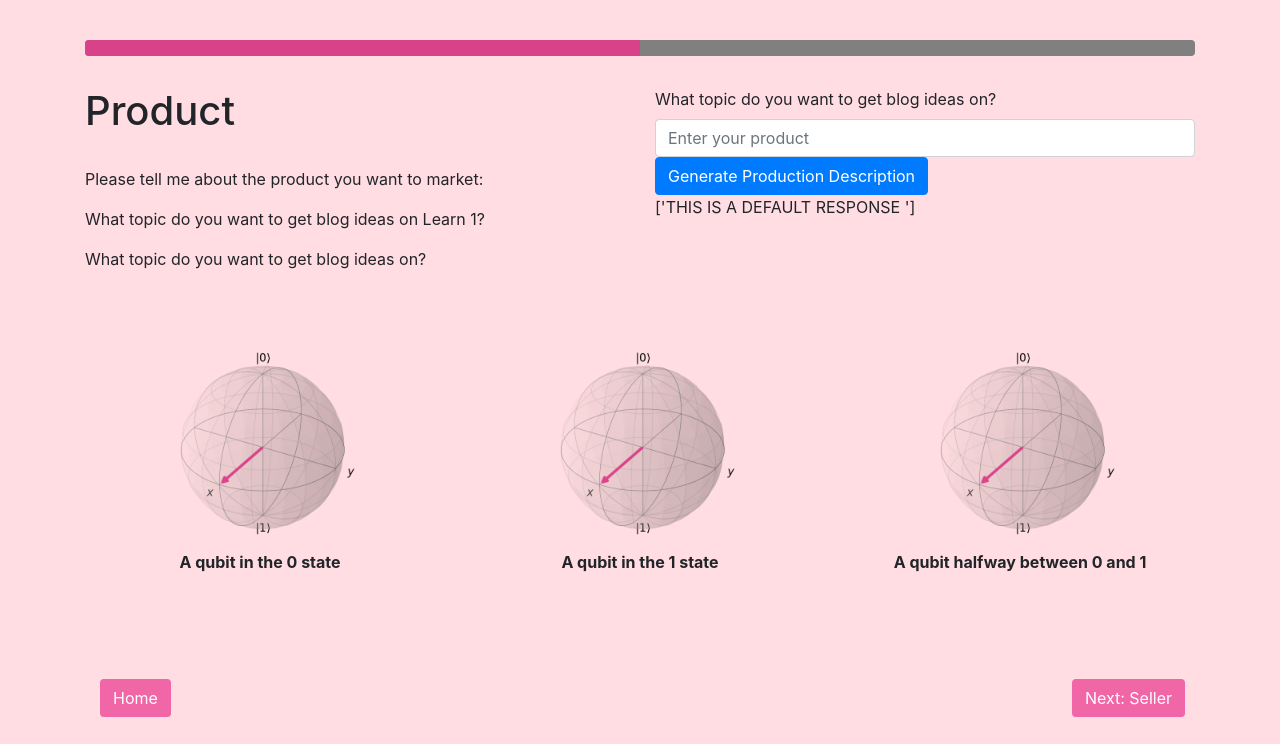
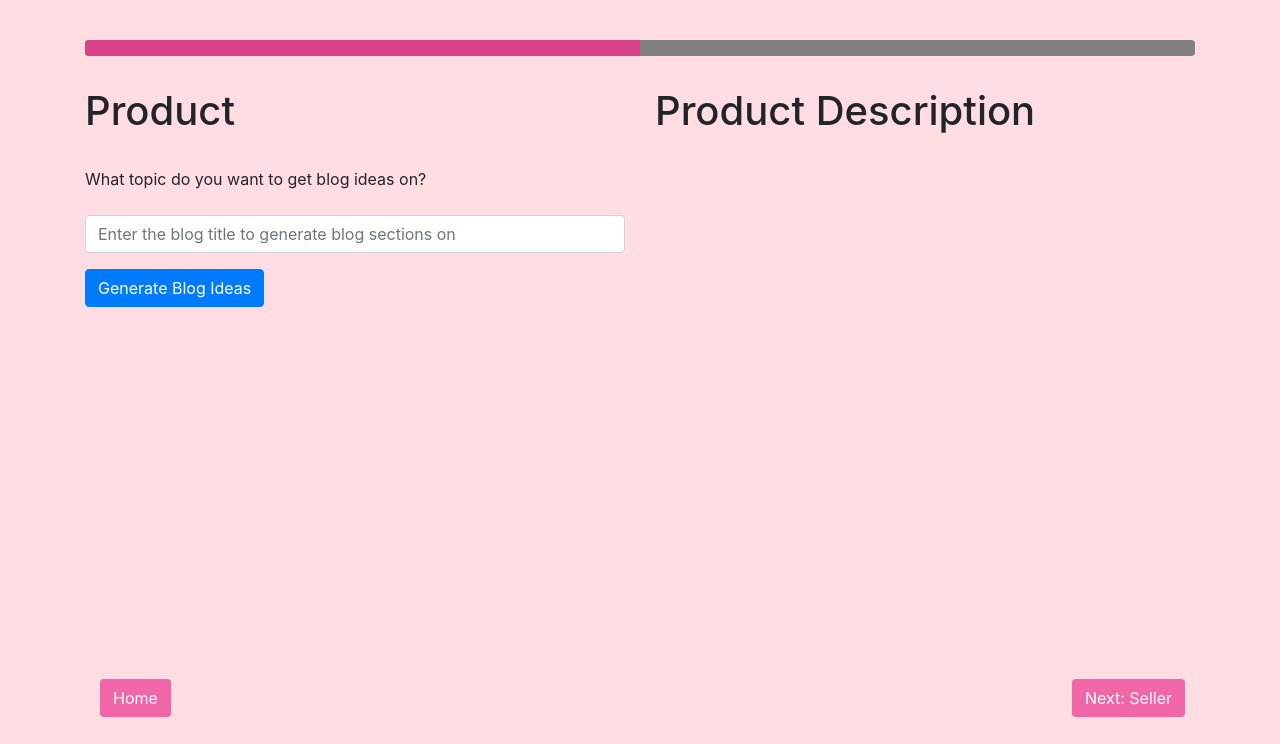
Before and after one commit to ownsupernoob2/Blimp-Academy-Flask, a Flask app: page /learn/1 in a window 1280 px wide. Shown: the part 56-800 px from the top of the page. Run offline with Flask 2, Linux system fonts and the light colour scheme; some libraries are stand-ins or nearby versions.

Commit message:
refactor learn page

```diff
--- a/models/learn_data.py
+++ b/models/learn_data.py
@@ -20,6 +20,7 @@
     learn_id: str = Field(..., description="The id for this learn page")
     progression: float = Field(..., description="The progression of this page so far")
     title: str = Field(..., description="The title for this learning page")
+    response_title: str = Field(..., description="The Response title for this learning page")
     text: Union[List[str], str] = Field(..., description="The text to learn for this page")
     question: Union[List[str], str] = Field(..., description="The prompt to learn for this page")
     response: Union[List[str], str] = Field(..., description="The text for the AI for this page")
--- a/server.py
+++ b/server.py
@@ -176,6 +176,12 @@
 def display_learn(learn_id=None):
 
     model = learn_data[learn_id]
+
+    if 'form1' in request.form:
+        prompt = request.form['blogTopic']
+        blogT = ai_writer.product_observation(prompt)
+        blogTopicIdeas = blogT.replace('\n', '<br>')
+
     if isinstance(model.media, list):
         return render_template("bloch_learn_page.html", learn_data=json.loads(model.json()))
     else:
--- a/templates/bloch_learn_page.html
+++ b/templates/bloch_learn_page.html
@@ -20,15 +20,6 @@
             <div class="text-group">
                 <h1>{{ learn_data.title }}</h1>
                 <br>
-                {% if learn_data.text is string %}
-                <p>{{ learn_data.text | safe }}</p>
-
-                {% else %}
-                {% for t in learn_data.text %}
-                <p>{{ t | safe }}</p>
-                {% endfor %}
-                {% endif %}
-
                 {% if learn_data.question is string %}
                 <p>{{ learn_data.question | safe }}</p>
 
@@ -41,11 +32,10 @@
         </div>
         <div class="col-md-6">
             <div class="text-group">
-                <label for="blogTopic" class="form-label">What topic do you want to get blog ideas on?</label>
-                <input type="text" class="form-control" id="blogTopic" name="blogTopic" placeholder="Enter your product">
-                <input type="hidden" name="form2" value="form2">
-                <button type="submit" class="btn btn-primary">Generate Production Description</button>
-                <p class="learn_text">{{ learn_data.response | safe }}</p>
+                <h1>{{ learn_data.response_title }}</h1>
+                <br>
+
+                {{blogTopicIdeas|safe}}
             </div>
         </div>
 </div>
@@ -55,10 +45,10 @@
             <div class="row">
                 {% for img in learn_data.media %}
                 <div class="col-md-4">
-                <figure>
+                <!--<figure>
                   <img class="bloch_sphere_style" src="{{ url_for('home') + img.bloch_sphere }}">
                   <figcaption>{{ img.caption }}</figcaption>
-                </figure>
+                </figure>-->
 
                 </div>
                 {% endfor %}
```
Also changed, not shown: generate_learn_data.py (+6 -2 lines).
